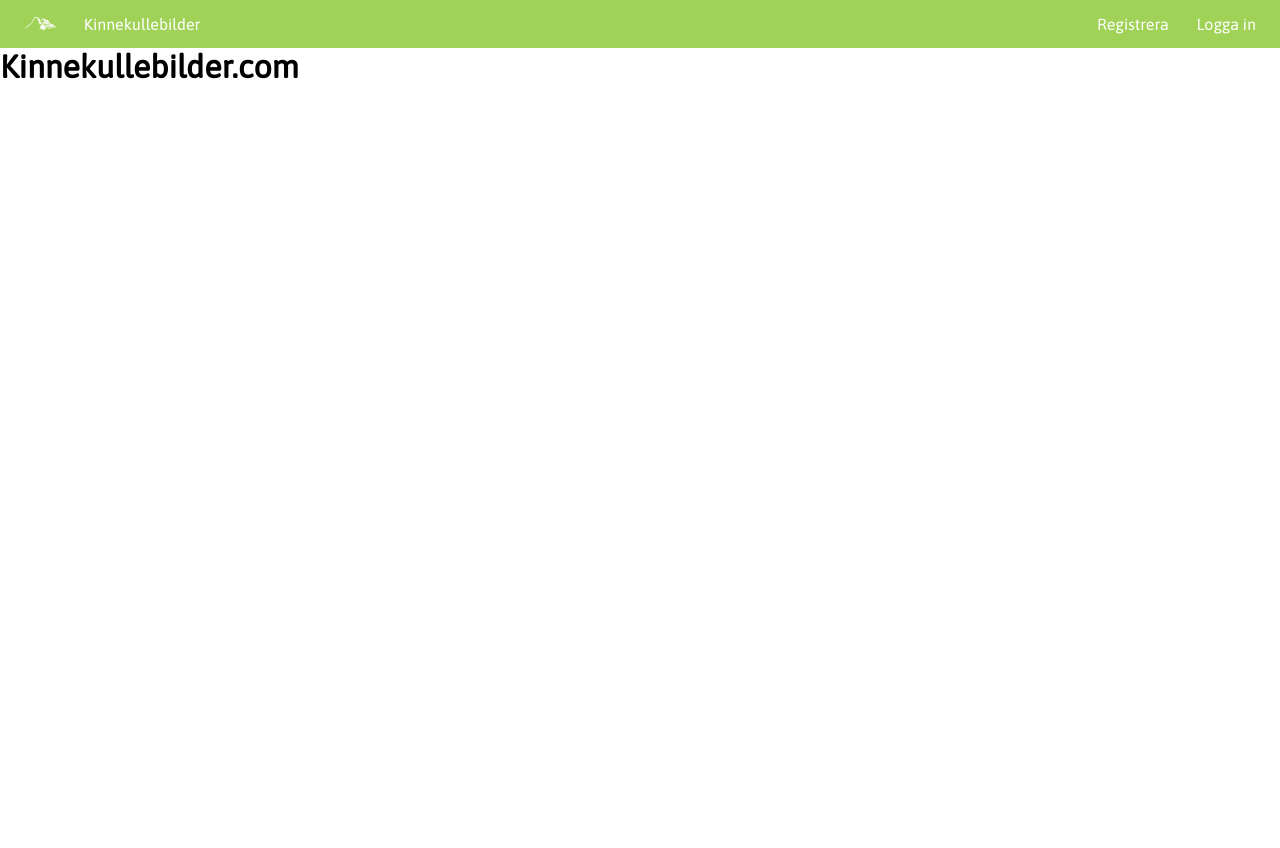
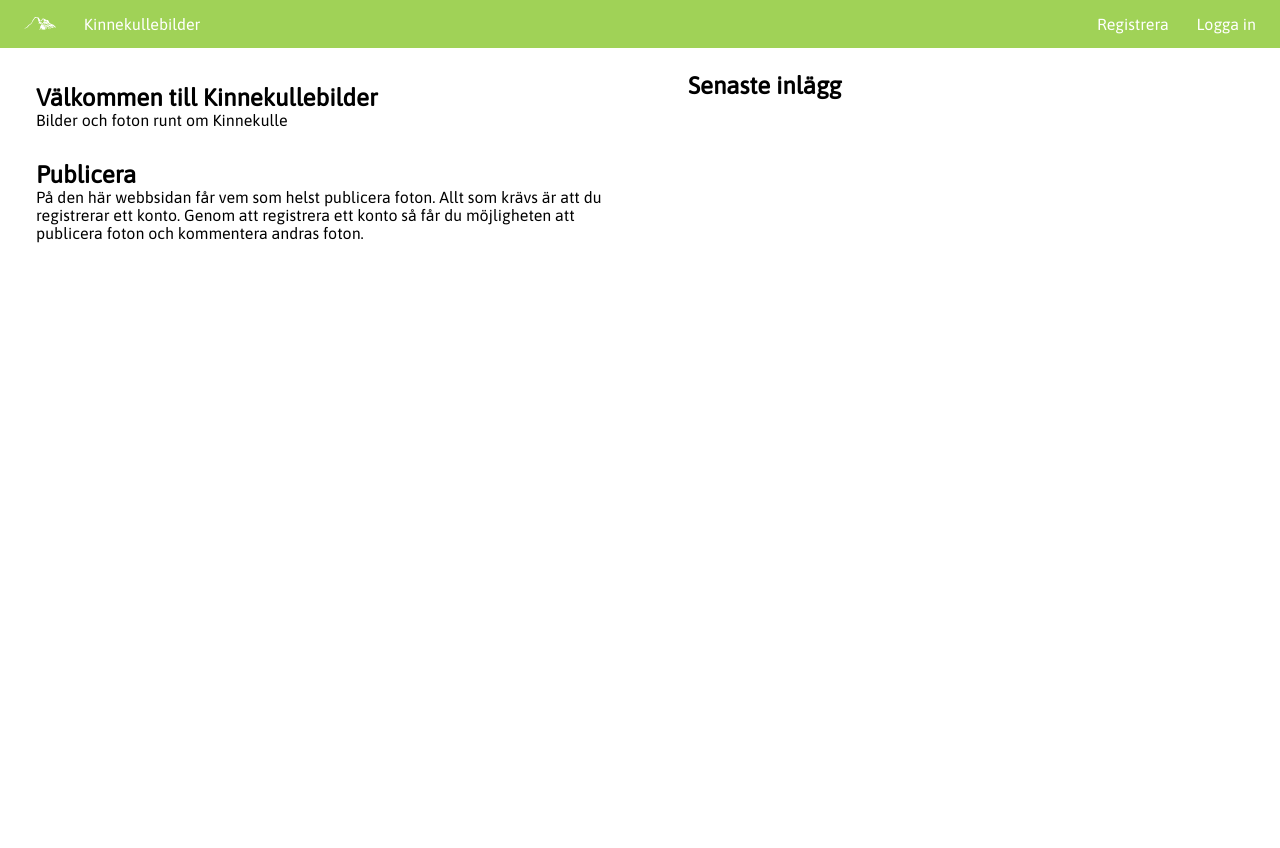
Before and after one commit to sebbekarlsson/kinnekullebilder, a Flask app: page / in a window 1280 px wide. Before the commit the page ends 79 px from the top, so only its background shows below. Run offline with Flask 2, Linux system fonts and the light colour scheme; data that the repository does not hold is empty; parts of the project's set-up code (start-up, migrations or seed data) failed here and were passed over.

Commit message:
Changed how the front-page looks like

```diff
--- a/flaskr/static/style/style.css
+++ b/flaskr/static/style/style.css
@@ -146,6 +146,7 @@ body {
       transition: .3s; }
 
 .view-gallery {
+  width: 100%;
   display: -webkit-box;
   display: -moz-box;
   display: -ms-flexbox;
@@ -168,4 +169,7 @@ body {
   background-repeat: no-repeat;
   background-color: black; }
 
+.half {
+  width: 50% !important; }
+
 /*# sourceMappingURL=style.css.map */
--- a/flaskr/static/style/style.scss
+++ b/flaskr/static/style/style.scss
@@ -202,6 +202,7 @@ body {
 }
 
 .view-gallery {
+    width: 100%;
     display: -webkit-box;
     display: -moz-box;
     display: -ms-flexbox;
@@ -227,3 +228,7 @@ body {
     background-repeat: no-repeat;
     background-color: black;
 }
+
+.half {
+    width: 50% !important;
+}
--- a/flaskr/templates/index.html
+++ b/flaskr/templates/index.html
@@ -1,4 +1,39 @@
 {% extends 'layout.html' %}
 {% block content %}
-<h1> Kinnekullebilder.com </h1>
+
+<div class='view-split'>
+    <section class='text half'>
+        <section>
+            <section>
+                <h2>Välkommen till Kinnekullebilder</h2>
+                <p>Bilder och foton runt om Kinnekulle</p>
+            </section>
+            <section>
+                <h2>Publicera</h2>
+                <p>
+                    På den här webbsidan får vem som helst publicera foton.
+                    Allt som krävs är att du registrerar ett konto.
+                    Genom att registrera ett konto så får du möjligheten att publicera foton och kommentera
+                    andras foton.
+                </p>
+            </section>
+        </section>
+    </section>
+    <section>
+        <div class='text'>
+            <section>
+                <h2>Senaste inlägg</h2>
+            </section>
+            <section>
+                <div class='view-gallery'>
+                    {% for image in images %}
+                        <a href='/forum/images/image/{{ image[0].id }}'><div class='gallery-image' style='background-image: url("{{ url_for("static", filename="upload/image/" + image[0].filename) }}");'>
+                        </div></a>
+                    {% endfor %}
+                </div>
+            </section>
+        </div>
+    </section>
+</div>
+
 {% endblock %}
--- a/flaskr/views/index.py
+++ b/flaskr/views/index.py
@@ -1,5 +1,7 @@
 from flask import Blueprint, render_template, abort
 from flaskr.api.functions import get_current_user
+
+from flaskr.models import sess, Image, Place
 
 
 index = Blueprint('index', __name__,
@@ -8,4 +10,7 @@ index = Blueprint('index', __name__,
 @index.route('/')
 def _index():
     current_user = get_current_user()
-    return render_template('index.html', current_user=current_user)
+
+    images = sess.query(Image, Place).join(Place).order_by(Image.created.desc()).limit(32).all()
+
+    return render_template('index.html', current_user=current_user, images=images)
```
Also changed, not shown: 1 other file.
